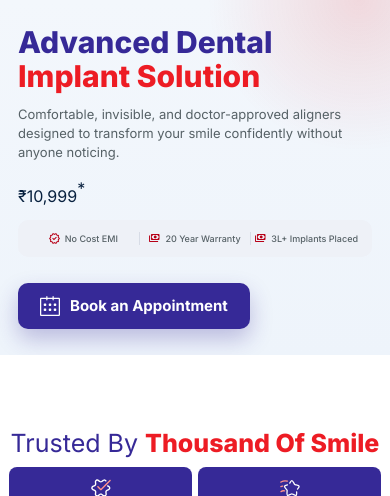
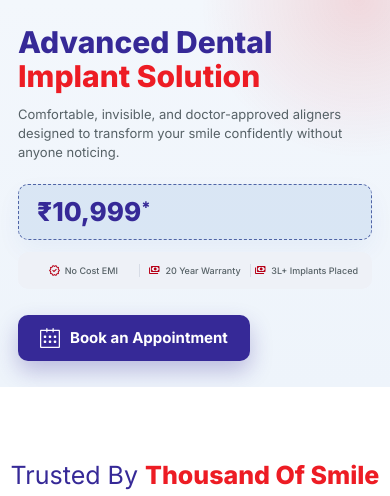
Before and after one commit to orthosquare-marketing/AVM-LP, a website: page dental-implant-10999/index.html in a window 390 px wide. Shown: the top 496 px of the page. Drawn offline with nearby package versions, Linux system fonts and the light colour scheme.

Commit message:
Alternate the benefits card stroke; move countdown labels into the tile
- Benefits cards on mobile carry the red stroke on one edge only, alternating
  down the list (odd left, even right). The other three edges are transparent
  rather than absent, so the corners taper the stroke and odd/even cards keep
  identical geometry.
- Countdown: the purple tile moves from the number to its wrapper so the unit
  label sits inside it, under the number.

Also restores the hero price box. c42158f dropped the opening
<span class="di-price"> while leaving its </span> behind, which stripped the
dashed box on every breakpoint and left the tag unbalanced.

Co-Authored-By: Claude Opus 4.8 (1M context) <noreply@anthropic.com>

```diff
--- a/dental-implant-10999/index.html
+++ b/dental-implant-10999/index.html
@@ -481,7 +481,7 @@
             </p>
 
             <div class="mt-[22px]">
-            ₹10,999<sup style="font-size:16px">*</sup></span>
+              <span class="di-price">₹10,999<sup style="font-size:16px">*</sup></span>
             </div>
 
             <div class="di-hero-badges mt-[18px] flex flex-wrap gap-[12px]">
```
